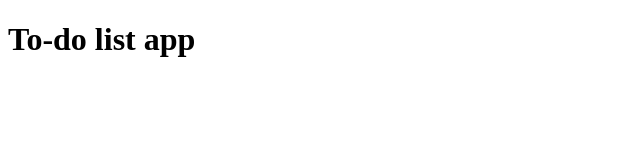
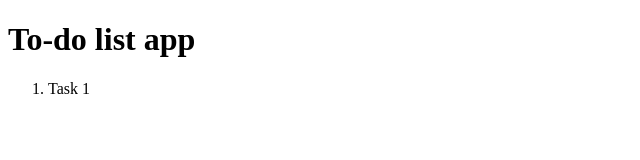
Before and after one commit to madhurdc/to-do-list, a plain HTML site: page index.html in a window 1280 px wide. Shown: the full height of the page, 0-640 px from the left. Drawn offline with Linux system fonts and the light colour scheme.

Commit message:
Added Task 1

```diff
--- a/index.html
+++ b/index.html
@@ -7,5 +7,8 @@
 </head>
 <body>
     <h1>To-do list app</h1>
+    <ol>
+        <li>Task 1</li>
+    </ol>
 </body>
 </html>
```
